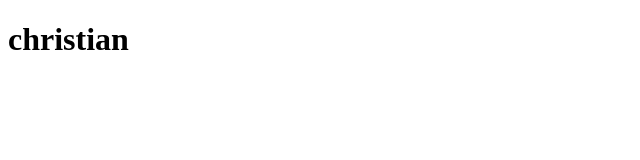
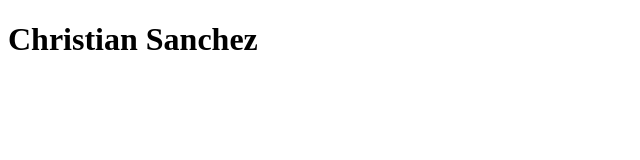
Before and after one commit to bigolchris/N-A, a plain HTML site: page index.html in a window 1280 px wide. Shown: the whole page, without its empty margins (0-640 px from the left). Drawn offline with Linux system fonts and the light colour scheme.

Commit message:
name change

```diff
--- a/index.html
+++ b/index.html
@@ -7,6 +7,6 @@
     <title>Document</title>
 </head>
 <body>
-    <h1>christian</h1>
+    <h1>Christian Sanchez</h1>
 </body>
 </html>
```
